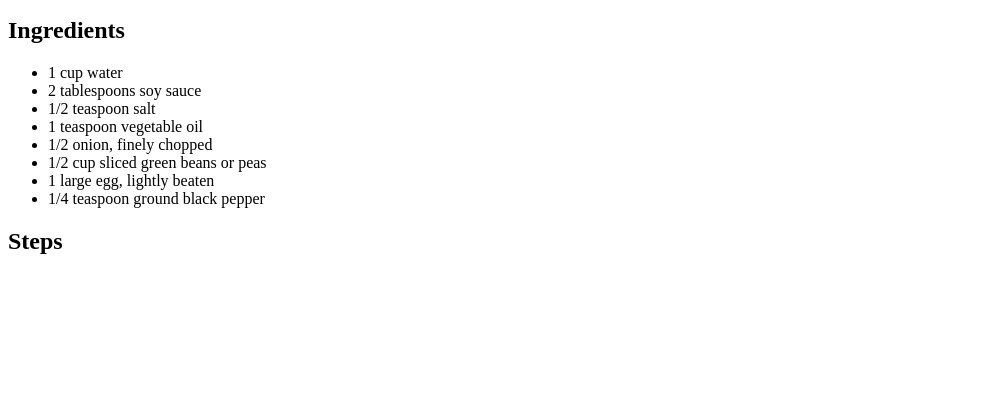
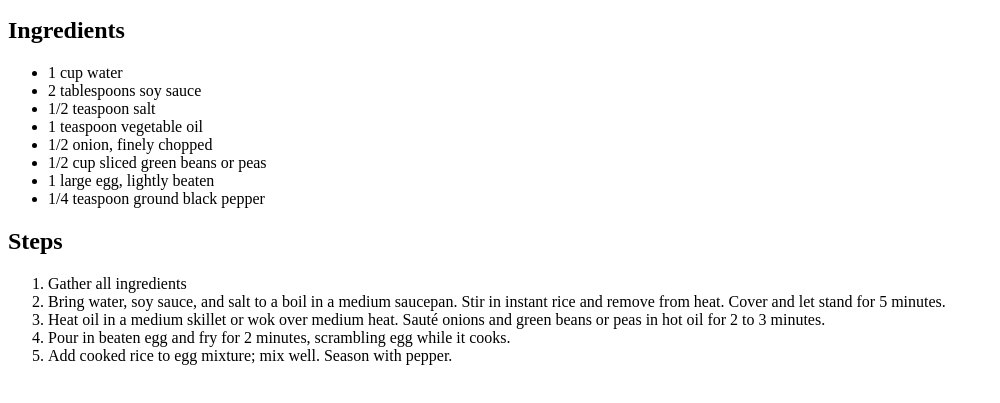
Before and after one commit to Stale-Monkey/odin-recipez, a plain HTML site: page recipes/egg-fried-rice.html in a window 1280 px wide. Shown: the part 135-538 px from the top of the page, without its empty margins (0-1000 px from the left). Drawn offline with Linux system fonts and the light colour scheme.

Commit message:
Add ordered list containing steps

```diff
--- a/recipes/egg-fried-rice.html
+++ b/recipes/egg-fried-rice.html
@@ -21,5 +21,12 @@
          </ul>
 
          <h2>Steps</h2>
+         <ol>
+            <li>Gather all ingredients</li>
+            <li>Bring water, soy sauce, and salt to a boil in a medium saucepan. Stir in instant rice and remove from heat. Cover and let stand for 5 minutes. </li>
+            <li> Heat oil in a medium skillet or wok over medium heat. Sauté onions and green beans or peas in hot oil for 2 to 3 minutes.</li>
+            <li>Pour in beaten egg and fry for 2 minutes, scrambling egg while it cooks. </li>
+            <li>Add cooked rice to egg mixture; mix well. Season with pepper.</li>
+         </ol>
     </body>
 </html>
```
